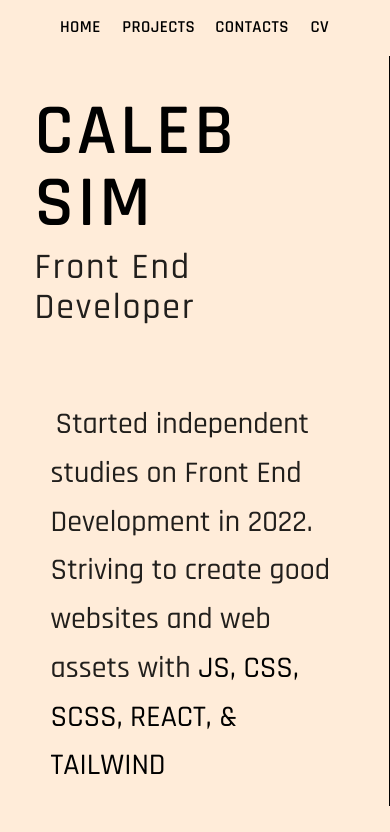
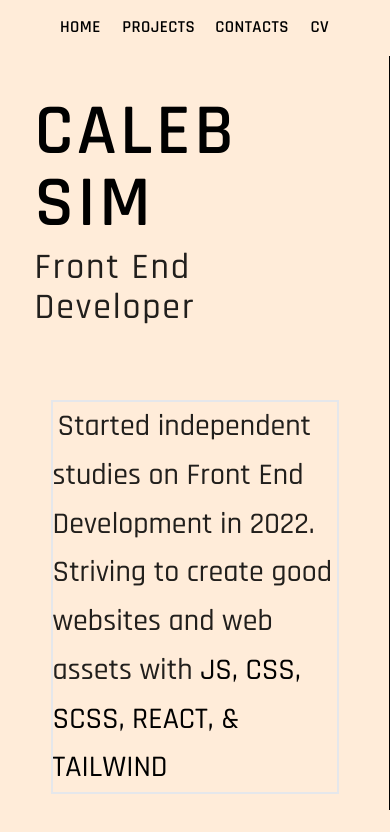
Before and after one commit to CodeLamp168/Caleb-Dylan-Sim-Portfolio, a React (Vite) app: page / in a window 390 px wide. Shown: the top 832 px of the page. Built offline with nearby package versions, Linux system fonts and the light colour scheme.

Commit message:
optimization

```diff
--- a/src/assets/Home.jsx
+++ b/src/assets/Home.jsx
@@ -13,7 +13,7 @@ export default function Home(){
     function HomeDetails(){
 
         return(
-        <div className="home-text-area md:absolute  text-2xl w-72  md:right-14">
+        <div className="home-text-area md:absolute  text-2xl  w-72 md:right-14 md:bottom-10 border-2 ">
         <p className="font-medium text-left text-3xl  leading-relaxed">Started independent studies on Front End Development in 2022. Striving to create good websites and web assets with <span className="text-black text-3xl font-bold">JS, CSS, SCSS, REACT, & TAILWIND</span>
         </p>
         </div>
```
